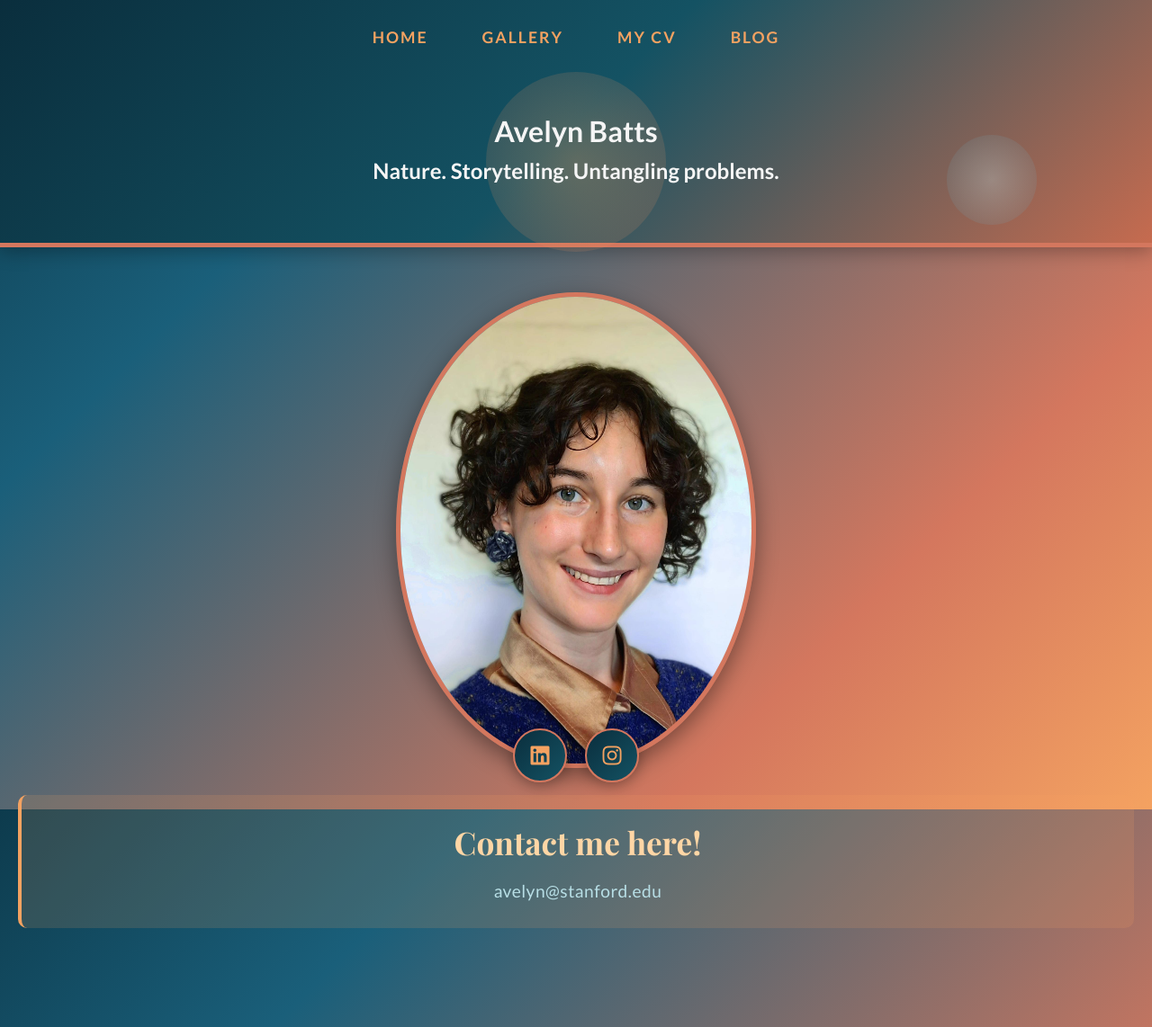
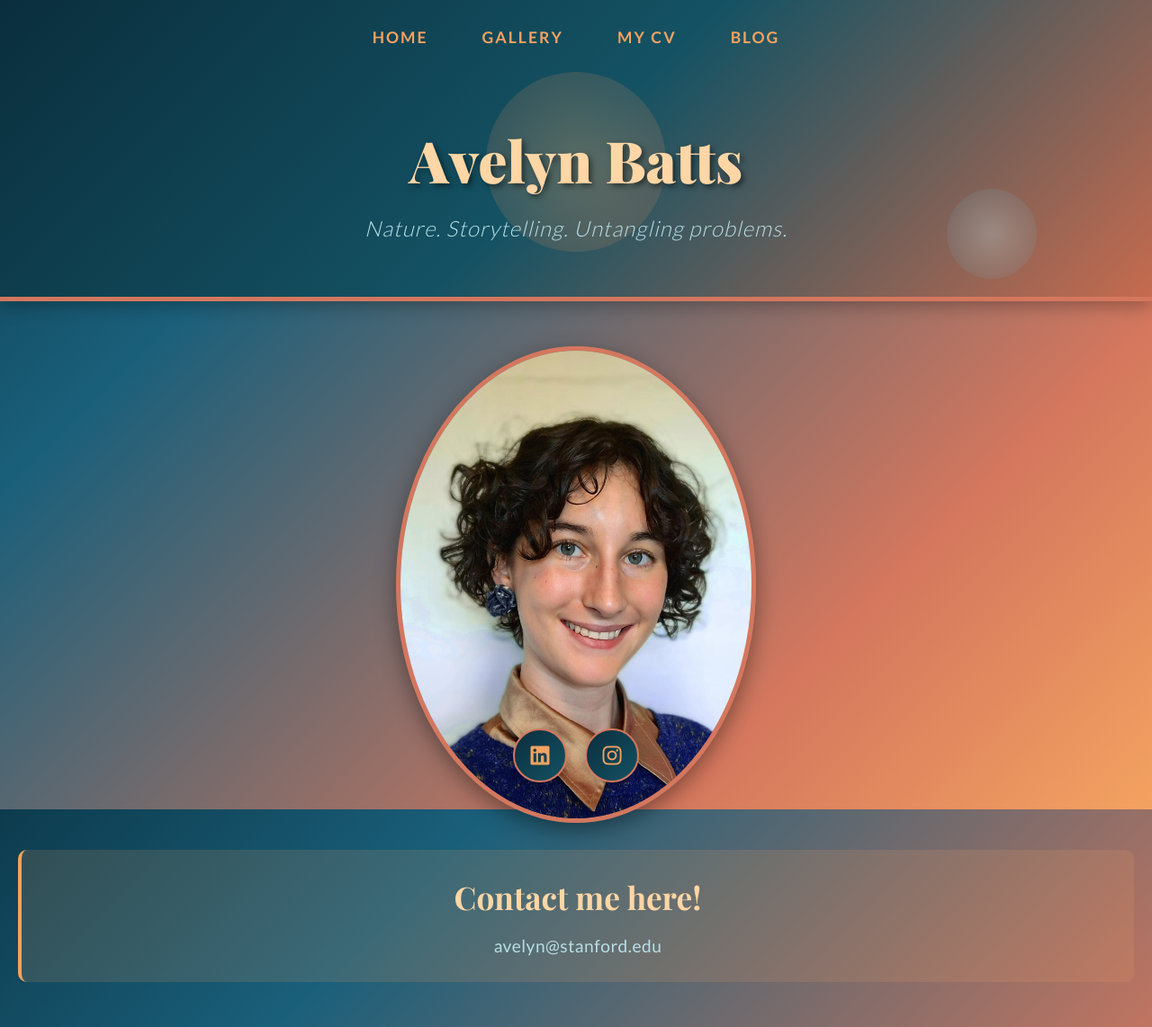
Before and after one commit to twinklecakes/twinklecakes.github.io, a Jekyll site: the page index.html, which Jekyll copies as it is, in a window 1280 px wide. Shown: the whole page at 90% size. Built offline with Jekyll 4.4.1, drawn with Linux system fonts in a browser that asks for light colours.

Commit message:
Update index.html
Fixing the header

Signed-off-by: twinklecakes <47258122+twinklecakes@users.noreply.github.com>

```diff
--- a/index.html
+++ b/index.html
@@ -3,12 +3,13 @@
 <head>
     <meta charset="UTF-8">
     <meta name="viewport" content="width=device-width, initial-scale=1.0">
-    <title>Avelyn Batts</title>
+    <title>Avelyn Batts - My CV</title>
+    <link rel="stylesheet" href="style.css">
     <link href="https://cdnjs.cloudflare.com/ajax/libs/font-awesome/5.15.4/css/all.min.css" rel="stylesheet">
-    <link rel="stylesheet" href="style.css"> <!-- Link to the external CSS -->
 </head>
 <body>
-    <!-- Navigation -->
+    <!-- Header with Navigation -->
+    <header>
         <nav>
             <ul>
                 <li><a href="/">Home</a></li>
@@ -17,11 +18,10 @@
                 <li><a href="/blog">Blog</a></li>
             </ul>
         </nav>
-
-    <!-- Header -->
-    <header>
+        <div class="header-content">
             <h1>Avelyn Batts</h1>
             <h2>Nature. Storytelling. Untangling problems.</h2>
+        </div>
     </header>
 
     <!-- Main Content -->
```
Lines whose indentation alone changed are shown as unchanged.
